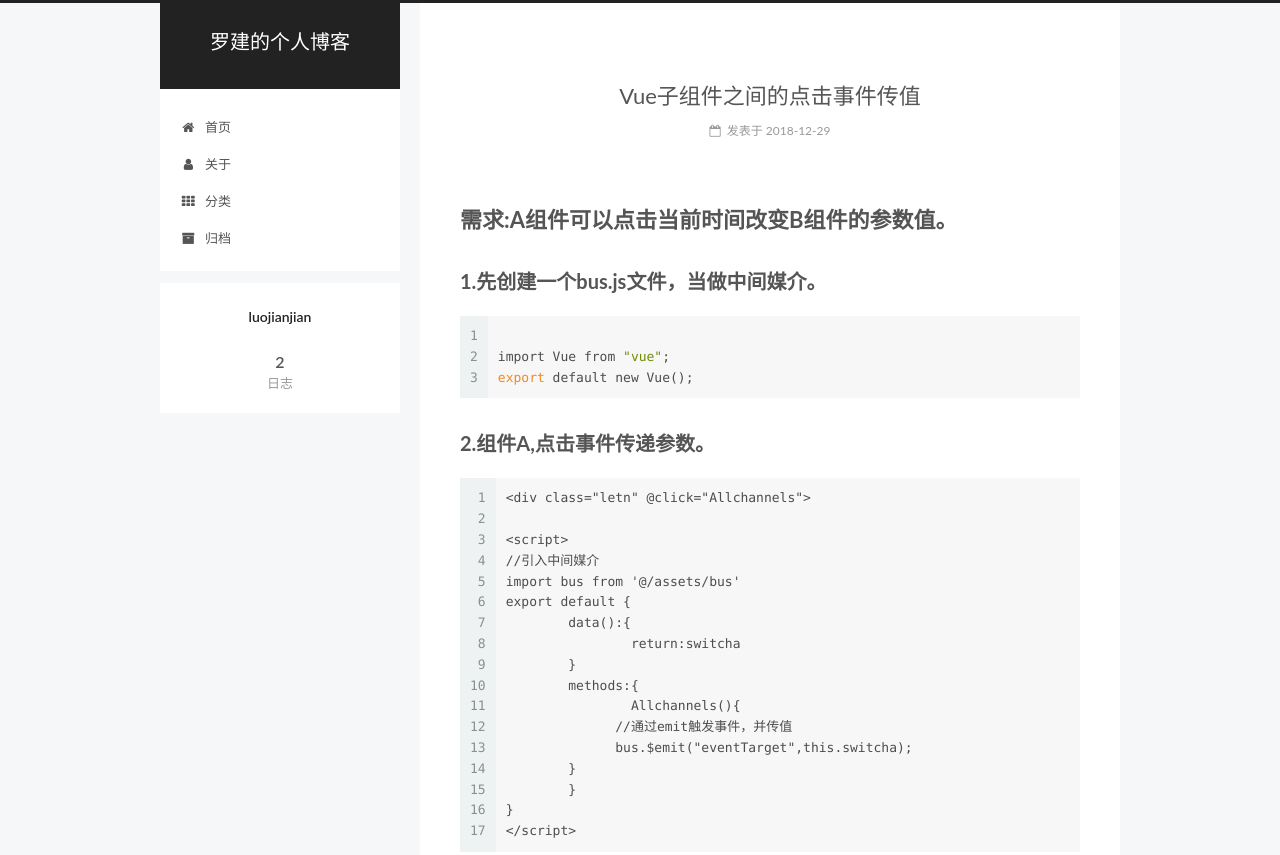
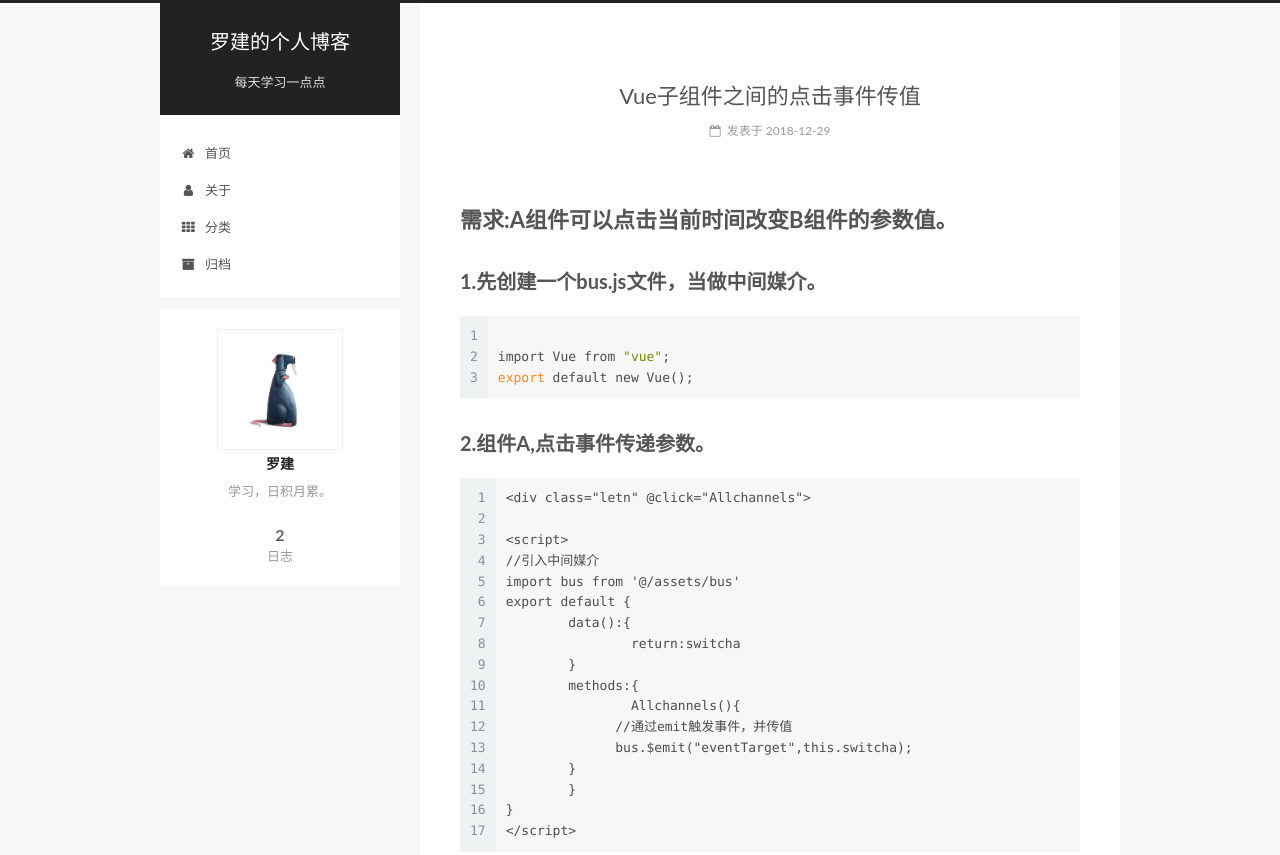
Before and after one commit to ChengNanbei64123/ChengNanbei64123, a plain HTML site: page index.html in a window 1280 px wide. Shown: the top 855 px of the page. Drawn offline with Linux system fonts and the light colour scheme.

Commit message:
Site updated: 2018-12-29 15:17:31

```diff
--- a/css/main.css
+++ b/css/main.css
@@ -1823,7 +1823,7 @@ pre .javascript .function {
   width: 4px;
   height: 4px;
   border-radius: 50%;
-  background: #54b091;
+  background: #a304c1;
 }
 .links-of-blogroll {
   font-size: 13px;
--- a/index.html
+++ b/index.html
@@ -79,13 +79,16 @@
 
 
 
+<meta name="description" content="学习，日积月累。">
 <meta property="og:type" content="website">
 <meta property="og:title" content="罗建的个人博客">
 <meta property="og:url" content="http://yoursite.com/index.html">
 <meta property="og:site_name" content="罗建的个人博客">
+<meta property="og:description" content="学习，日积月累。">
 <meta property="og:locale" content="zh-Hans">
 <meta name="twitter:card" content="summary">
 <meta name="twitter:title" content="罗建的个人博客">
+<meta name="twitter:description" content="学习，日积月累。">
 
 
 
@@ -157,7 +160,7 @@
       </a>
     </div>
 
-        <p class="site-subtitle"></p>
+        <p class="site-subtitle">每天学习一点点</p>
 
   </div>
 
@@ -252,9 +255,9 @@
     <link itemprop="mainEntityOfPage" href="http://yoursite.com/2018/12/29/Vue/">
 
     <span hidden itemprop="author" itemscope="" itemtype="http://schema.org/Person">
-      <meta itemprop="name" content="luojianjian">
+      <meta itemprop="name" content="罗建">
       <meta itemprop="description" content="">
-      <meta itemprop="image" content="/images/avatar.gif">
+      <meta itemprop="image" content="/uploads/touxiang.jpg">
     </span>
 
     <span hidden itemprop="publisher" itemscope="" itemtype="http://schema.org/Organization">
@@ -373,9 +376,9 @@
     <link itemprop="mainEntityOfPage" href="http://yoursite.com/2018/12/29/hello-world/">
 
     <span hidden itemprop="author" itemscope="" itemtype="http://schema.org/Person">
-      <meta itemprop="name" content="luojianjian">
+      <meta itemprop="name" content="罗建">
       <meta itemprop="description" content="">
-      <meta itemprop="image" content="/images/avatar.gif">
+      <meta itemprop="image" content="/uploads/touxiang.jpg">
     </span>
 
     <span hidden itemprop="publisher" itemscope="" itemtype="http://schema.org/Organization">
@@ -520,8 +523,10 @@
         <div class="site-overview">
           <div class="site-author motion-element" itemprop="author" itemscope="" itemtype="http://schema.org/Person">
 
-              <p class="site-author-name" itemprop="name">luojianjian</p>
-              <p class="site-description motion-element" itemprop="description"></p>
+              <img class="site-author-image" itemprop="image" src="/uploads/touxiang.jpg" alt="罗建">
+
+              <p class="site-author-name" itemprop="name">罗建</p>
+              <p class="site-description motion-element" itemprop="description">学习，日积月累。</p>
           </div>
 
           <nav class="site-state motion-element">
@@ -576,7 +581,7 @@
   <span class="with-love">
     <i class="fa fa-user"></i>
   </span>
-  <span class="author" itemprop="copyrightHolder">luojianjian</span>
+  <span class="author" itemprop="copyrightHolder">罗建</span>
 
 
 </div>
```
Also changed, not shown: 2018/12/29/Vue/index.html (+8 -6 lines), 2018/12/29/hello-world/index.html (+8 -6 lines), archives/2018/12/index.html (+9 -4 lines), archives/2018/index.html (+9 -4 lines), archives/index.html (+9 -4 lines), uploads/touxiang.jpg (added).
